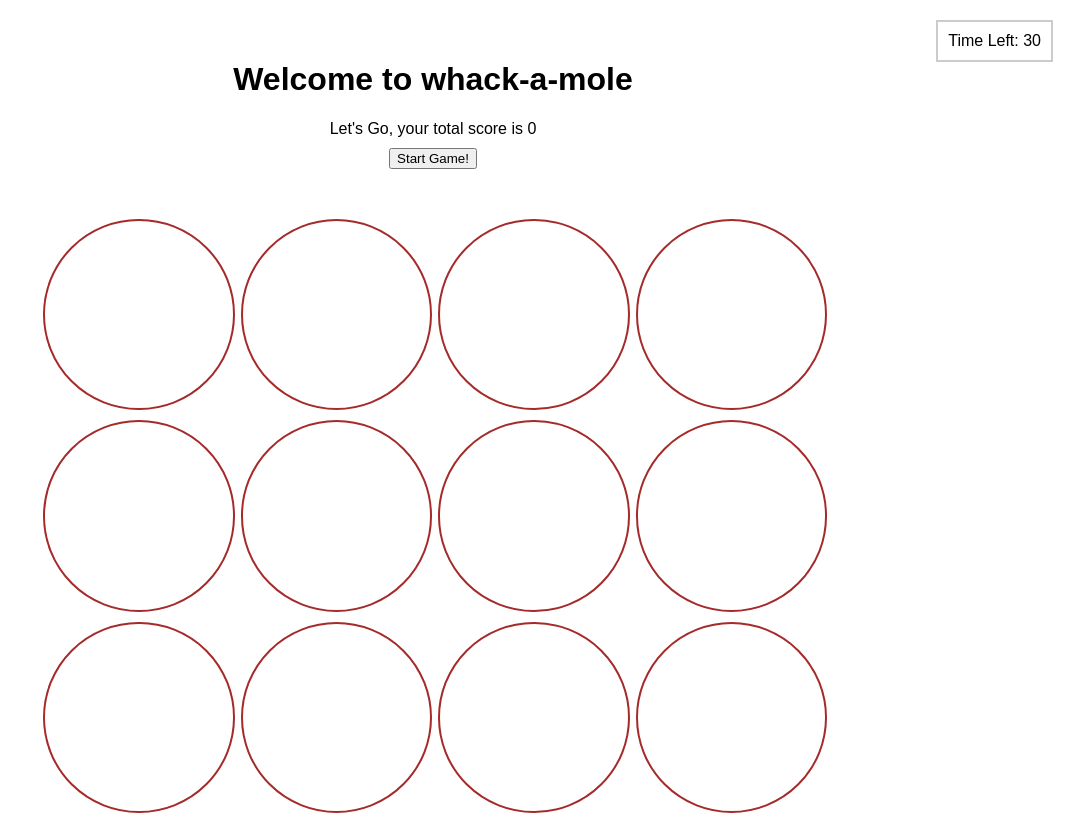
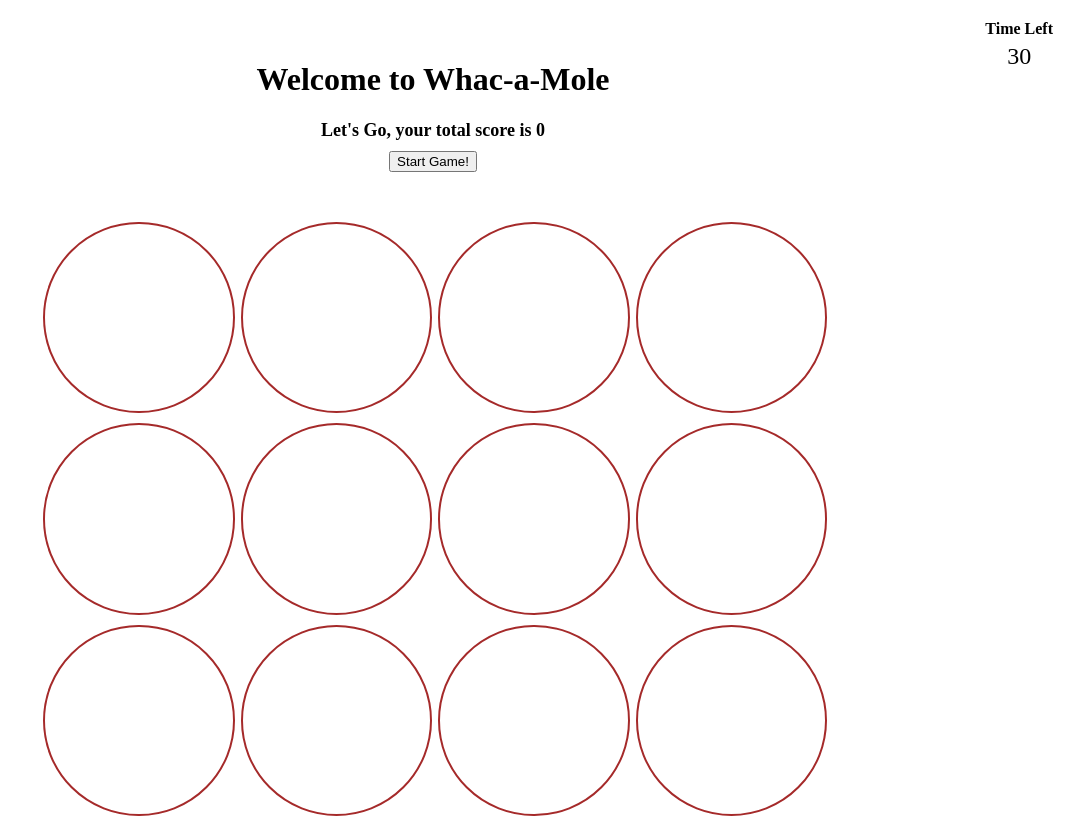
Before and after one commit to wxiaodi/Whac-a-Mole, a plain HTML site: page index.html in a window 1280 px wide. Shown: the whole page, without its empty margins (207-1280 px from the left). Drawn offline with Linux system fonts and the light colour scheme.

Commit message:
update readme

```diff
--- a/index.html
+++ b/index.html
@@ -8,14 +8,15 @@
 </head>
 <body>
     <div class="header">
-        <h1>Welcome to whack-a-mole</h1>
+        <h1>Welcome to Whac-a-Mole</h1>
         <div class="score-counter">
             Let's Go, your total score is <span id="score">0</span>
         </div>
         <button id="startGame">Start Game!</button>
     </div>
     <div class="timer">
-        Time Left: <span id="timeLeft">30</span>
+        <div class="timer-label">Time Left</div>
+        <div class="time-left" id="timeLeft">30</div>
     </div>
     <div class="game-board" id="gameBoard">
         <!-- Game blocks will be dynamically generated here -->
--- a/styles.css
+++ b/styles.css
@@ -1,5 +1,5 @@
 body {
-    font-family: Arial, sans-serif;
+    font-family: "Times New Roman", Georgia, serif;
     margin: 0;
     display: flex;
     flex-direction: column;
@@ -19,16 +19,25 @@ body {
 
 .score-counter {
     margin: 10px 0;
+    font-weight: bold;
+    font-size: 18px;
+    font-family: "Times New Roman", Georgia, serif;
 }
 
 .timer {
     position: absolute;
     top: 20px;
     right: 20px;
-    padding: 10px;
-    border: 2px solid #ccc;
-    background-color: white;
-    box-sizing: border-box;
+    text-align: center;
+}
+
+.timer-label {
+    font-weight: bold;
+}
+
+.time-left {
+    font-size: 24px;
+    margin-top: 5px;
 }
 
 .game-board {
@@ -45,17 +54,16 @@ body {
 
 .block {
     width: 100%;
-    padding-top: 100%; /* 保持宽高比为1:1，使其成为正方形 */
-    border-radius: 50%; /* 使其成为圆形 */
+    padding-top: 100%;
+    border-radius: 50%;
     border: 2px solid brown;
     position: relative;
     background-color: white;
-    overflow: hidden;
 }
 
 .block.has-mole {
-    background-image: url('images/mole.png'); /* 使用背景图片 */
-    background-size: contain; /* 图片大小适应块 */
-    background-repeat: no-repeat; /* 防止图片重复 */
-    background-position: center; /* 图片居中 */
+    background-image: url('images/mole.png');
+    background-size: contain;
+    background-repeat: no-repeat;
+    background-position: center;
 }
```
Also changed, not shown: 1 other file.
